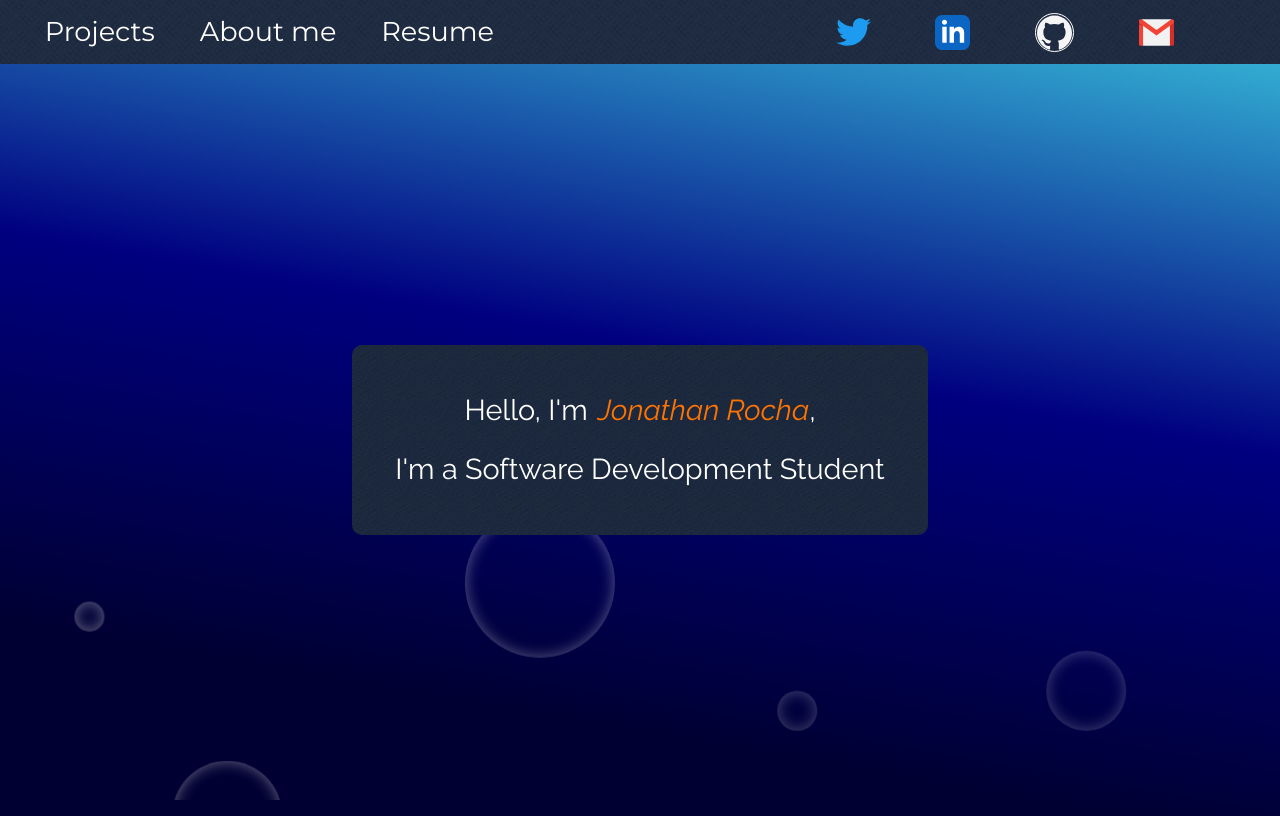
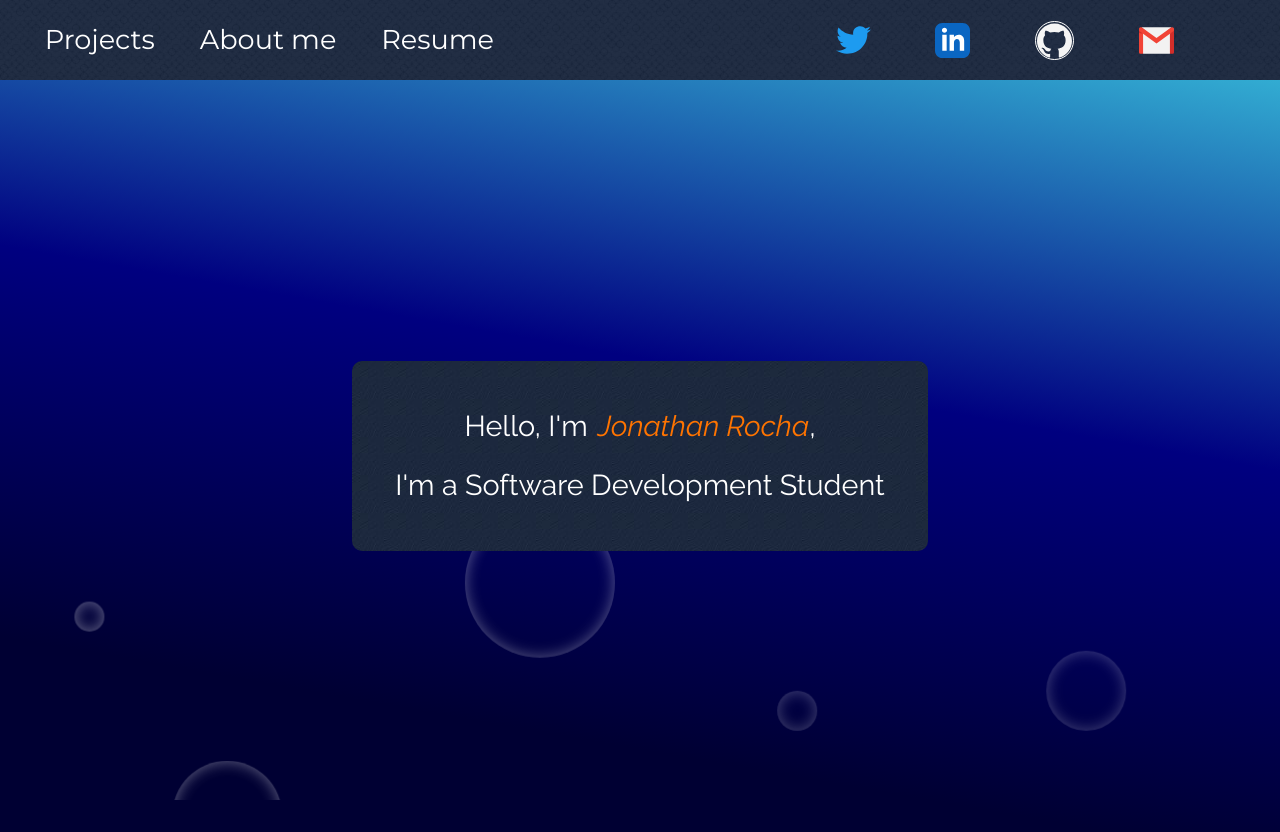
Before and after one commit to JonathanFRocha/JonathanFRocha.github.io, a React (Create React App) app: page / in a window 1280 px wide. Built offline with nearby package versions, Linux system fonts and the light colour scheme.

Commit message:
increased height on max 850

```diff
--- a/src/style/NavHeader.css
+++ b/src/style/NavHeader.css
@@ -267,6 +267,13 @@
   }
 }
 
+@media ( max-height : 840px ) {
+
+  .header {
+    height: 10vh;
+  }
+}
+
 @media ( max-height : 700px ) {
 
   .header {
```
